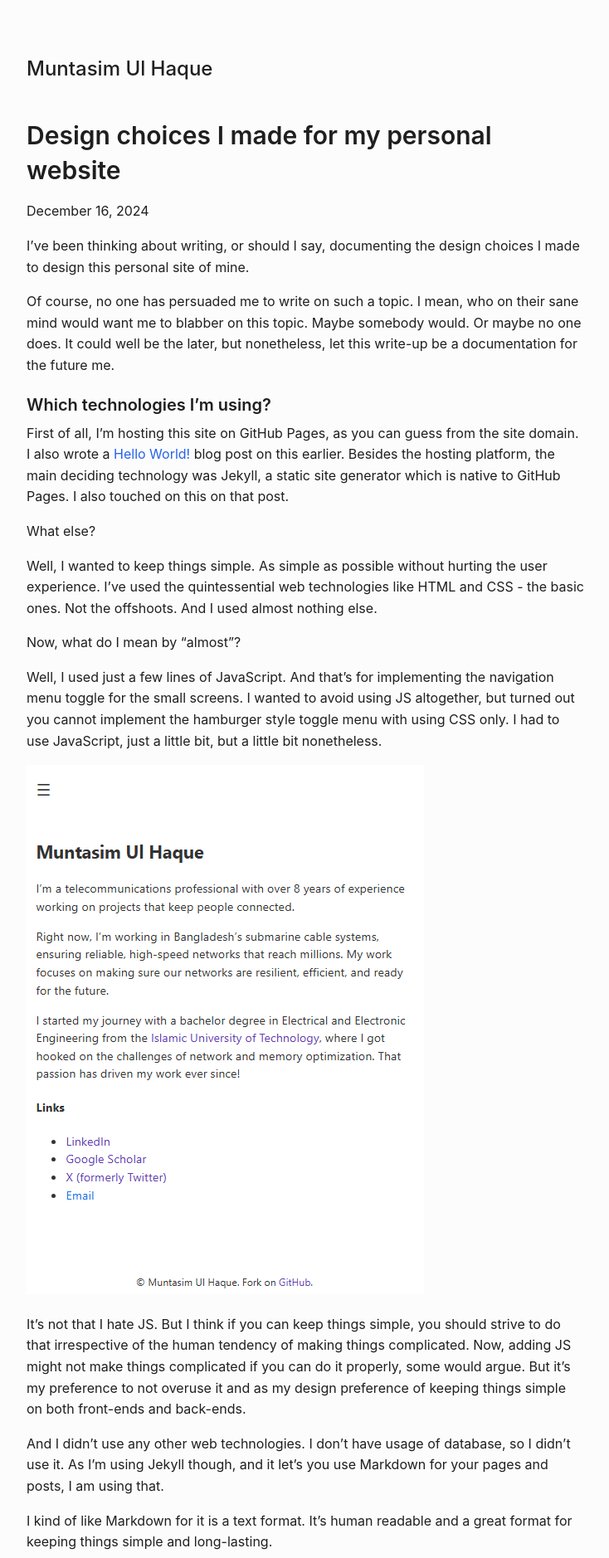
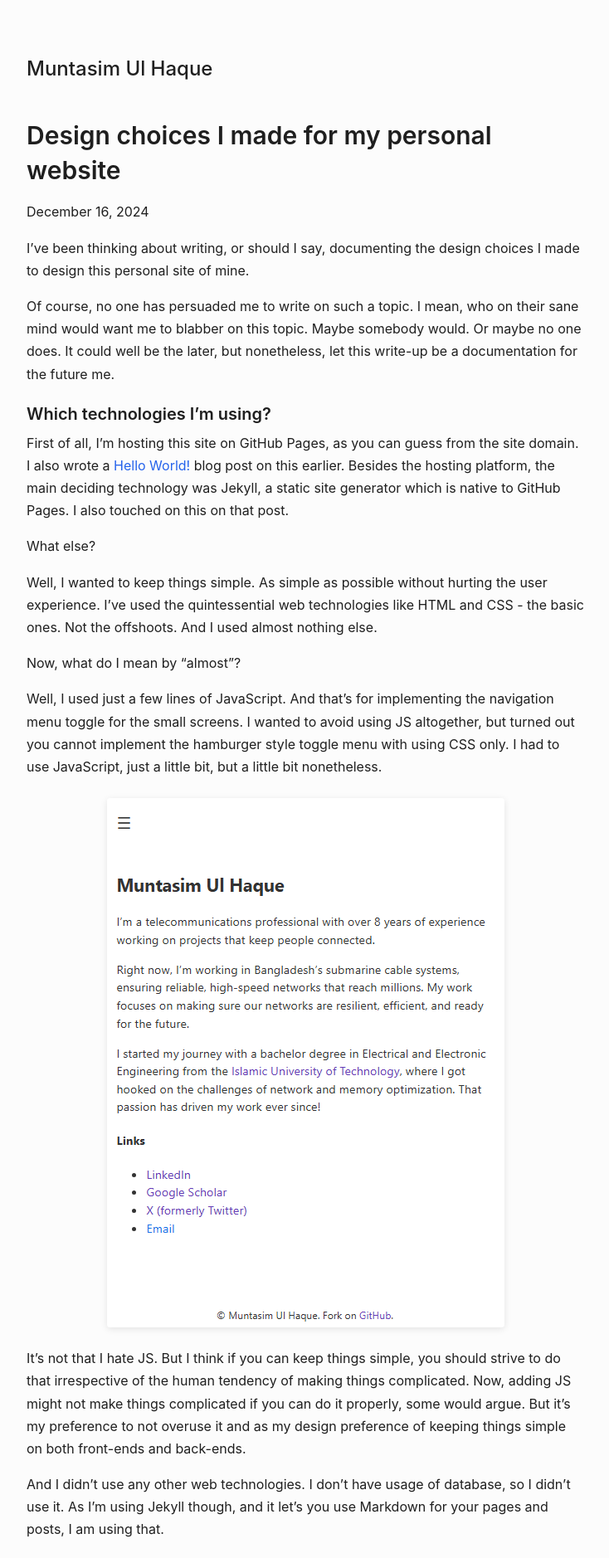
Before and after one commit to muntasimulhaque/muntasimulhaque.github.io, a Jekyll site: the page built from _posts/2024-12-16-website-design.md, in a window 1280 px wide. Shown: the top 1878 px of the page at 83% size, without its empty margins (272-1006 px from the left). Built offline with Jekyll 4.4.1, drawn with Linux system fonts in a browser that asks for light colours.

Commit message:
Update style.css

```diff
--- a/assets/css/style.css
+++ b/assets/css/style.css
@@ -74,6 +74,51 @@ main > h2 {
 
 main > h2:first-of-type {
   margin-top: 0;
+}
+
+/* Blog post styling */
+.post {
+  line-height: 1.7;
+}
+
+.post img {
+  max-width: 100%;
+  height: auto;
+  display: block;
+  margin: 1.5rem auto;
+  border-radius: 4px;
+  box-shadow: 0 2px 8px rgba(0,0,0,0.1);
+}
+
+.post figure {
+  text-align: center;
+  margin: 2rem 0;
+}
+
+.post figcaption {
+  font-size: 0.9rem;
+  color: var(--color-muted);
+  margin-top: 0.5rem;
+}
+
+/* Image size classes */
+.post .img-full {
+  width: 100%;
+}
+
+.post .img-large {
+  width: 80%;
+  margin-left: 10%;
+}
+
+.post .img-medium {
+  width: 60%;
+  margin-left: 20%;
+}
+
+.post .img-small {
+  width: 40%;
+  margin-left: 30%;
 }
 
 /* Footer */
@@ -176,4 +221,16 @@ hr {
   .site-header .site-title {
     font-size: 1.25rem;
   }
+
+  /* Adjust image margins on mobile */
+  .post img {
+    margin: 1rem auto;
+  }
+
+  .post .img-large,
+  .post .img-medium,
+  .post .img-small {
+    width: 100%;
+    margin-left: 0;
+  }
 }
```
